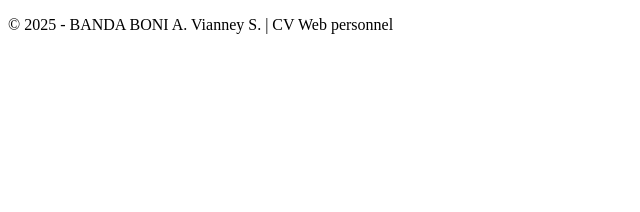
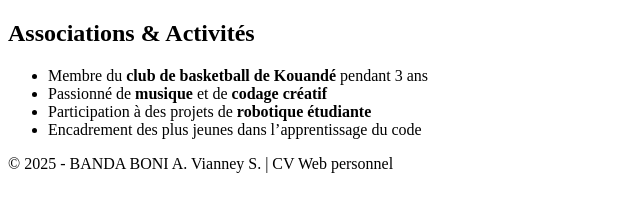
Before and after one commit to VxOverflow/mon-cv, a plain HTML site: page index.html in a window 1280 px wide. Shown: the whole page, without its empty margins (0-640 px from the left). Drawn offline with Linux system fonts and the light colour scheme.

Commit message:
mise en place de la section associations

```diff
--- a/index.html
+++ b/index.html
@@ -23,6 +23,15 @@
 
     </section>
     <section id="associations">
+         <!-- Associations et activités -->
+  <section id="associations">
+    <h2>Associations & Activités</h2>
+    <ul>
+      <li>Membre du <strong>club de basketball de Kouandé</strong> pendant 3 ans</li>
+      <li>Passionné de <strong>musique</strong> et de <strong>codage créatif</strong></li>
+      <li>Participation à des projets de <strong>robotique étudiante</strong></li>
+      <li>Encadrement des plus jeunes dans l’apprentissage du code</li>
+    </ul>
 
     </section>
 
```
